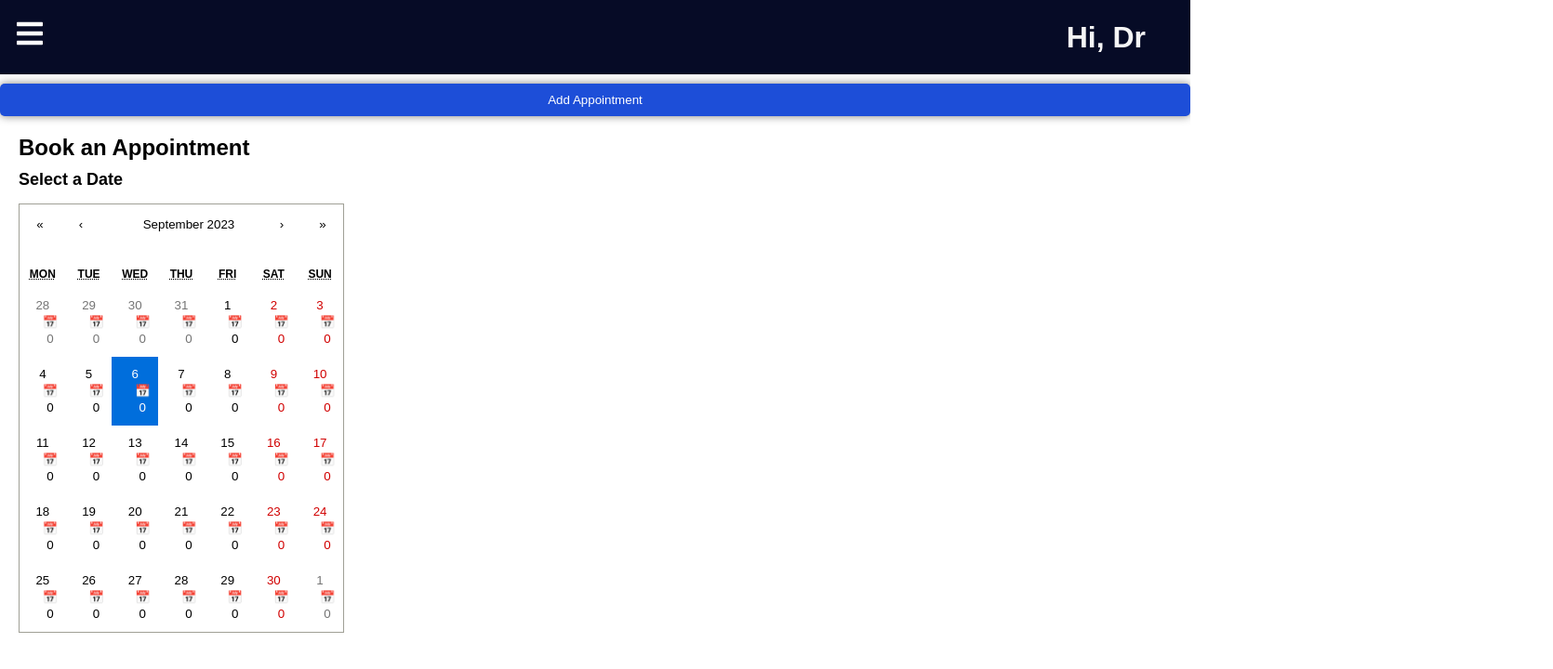
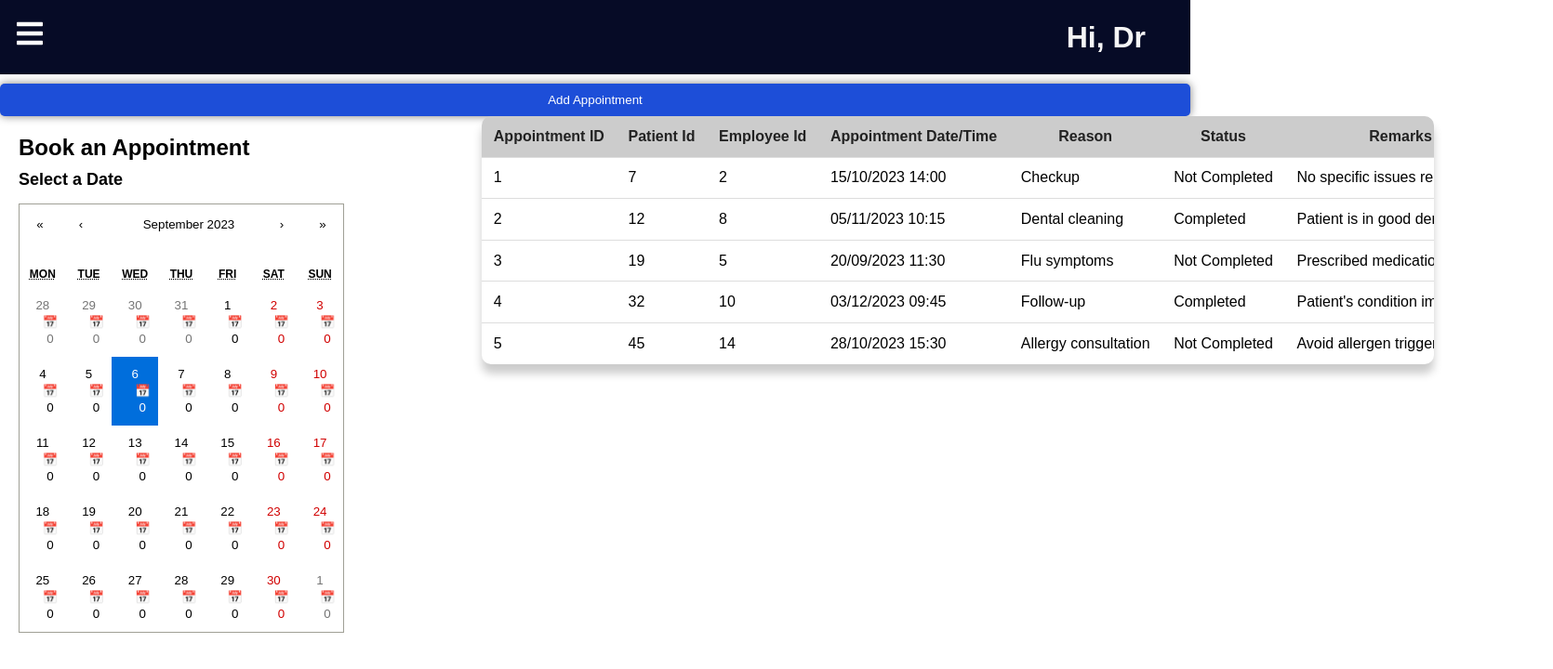
Before and after one commit to chewyuhan/FIT3164-MDS12-AutomatedHealthcareInformationSystem_Front_End, a React (Create React App) app in the folder v1/: page /appointment in a window 1280 px wide. Shown: the top 720 px of the page at 93% size, 1670 px wide, since content can reach past the window. Built offline with nearby package versions, Linux system fonts and the light colour scheme.

Commit message:
added appointment table using dummy data

```diff
--- a/v1/src/components/Appointment/AppointmentTable.jsx
+++ b/v1/src/components/Appointment/AppointmentTable.jsx
@@ -25,6 +25,8 @@ export const Table = ({ rows, editRow }) => {
             <th>Appointment Date/Time</th>
             <th>Reason</th>
             <th>Status</th>
+            <th>Remarks</th>
+            <th>Actions</th>
           </tr>
         </thead>
         <tbody>
@@ -34,8 +36,8 @@ export const Table = ({ rows, editRow }) => {
                 <td>
                   {row.appointmentId}
                 </td>
-                <td>{row.patient.id}</td>
-                <td>{row.employee.id}</td>
+                <td>{row.patientId}</td>
+                <td>{row.employeeId}</td>
                 <td>{moment(row.appointmentDateTime).format("DD/MM/YYYY HH:mm")}</td>
                 <td>{row.reason}</td>
                 <td>{row.completed ? "Completed" : "Not Completed"}</td>
--- a/v1/src/components/Appointment/Table.css
+++ b/v1/src/components/Appointment/Table.css
@@ -1,5 +1,5 @@
 .table-wrapper {
-    width: 100%;
+    width: 70%;
   }
 
   .table {
--- /dev/null
+++ b/v1/src/database/apptData2.js
@@ -0,0 +1,56 @@
+const apptData2 = [
+    {
+        appointmentId: 1,
+        registrationDateTime: new Date("2023-09-01T10:30:00Z"),
+        patientId: 7,
+        employeeId: 2,
+        appointmentDateTime: new Date("2023-10-15T14:00:00Z"),
+        reason: "Checkup",
+        remarks: "No specific issues reported.",
+        completed: false,
+      },
+      {
+        appointmentId: 2,
+        registrationDateTime: new Date("2023-09-05T09:45:00Z"),
+        patientId: 12,
+        employeeId: 8,
+        appointmentDateTime: new Date("2023-11-05T10:15:00Z"),
+        reason: "Dental cleaning",
+        remarks: "Patient is in good dental health.",
+        completed: true,
+      },
+      {
+        appointmentId: 3,
+        registrationDateTime: new Date("2023-09-10T14:20:00Z"),
+        patientId: 19,
+        employeeId: 5,
+        appointmentDateTime: new Date("2023-09-20T11:30:00Z"),
+        reason: "Flu symptoms",
+        remarks: "Prescribed medication for flu.",
+        completed: false,
+      },
+      {
+        appointmentId: 4,
+        registrationDateTime: new Date("2023-09-15T08:15:00Z"),
+        patientId: 32,
+        employeeId: 10,
+        appointmentDateTime: new Date("2023-12-03T09:45:00Z"),
+        reason: "Follow-up",
+        remarks: "Patient's condition improving.",
+        completed: true,
+      },
+      {
+        appointmentId: 5,
+        registrationDateTime: new Date("2023-09-20T16:50:00Z"),
+        patientId: 45,
+        employeeId: 14,
+        appointmentDateTime: new Date("2023-10-28T15:30:00Z"),
+        reason: "Allergy consultation",
+        remarks: "Avoid allergen triggers.",
+        completed: false,
+      },
+      // Add more appointment objects here
+    ];
+
+
+  export default apptData2;
--- a/v1/src/pages/Appointment.js
+++ b/v1/src/pages/Appointment.js
@@ -4,7 +4,11 @@ import Sidebar from '../components/Sidebar/Sidebar';
 import Calendar from "react-calendar";
 import 'react-calendar/dist/Calendar.css';
 import axios from 'axios'; // Import Axios for making API requests
+import { Table } from '../components/Appointment/AppointmentTable';
 import './Appointment.css';
+
+//using dummy data
+import appointmentData from "../database/apptData2";
 
 const Appointment = () => {
   const [appointments, setAppointments] = useState([]);
@@ -16,6 +20,12 @@ const Appointment = () => {
   const [patients, setPatients] = useState([]);
   const [selectedPatientId, setSelectedPatientId] = useState(null);
   const [isPopupOpen, setIsPopupOpen] = useState(false); // State to control the visibility of the popup
+
+  // Used to open Modal
+  const [rows, setRows] = useState(appointmentData);
+
+
+
 
 useEffect(() => {
   // Retrieve the access token from sessionStorage
@@ -60,7 +70,6 @@ useEffect(() => {
   const closeAppointmentPopup = () => {
     setIsPopupOpen(false);
   };
-
 
   const handleSelectAppointmentTime = () => {
     const appointment = {
@@ -156,6 +165,7 @@ const getPatientNameById = (patientID) => {
           <div className="selected-appointment-details">
             <h2>Appointments for {selectedAppointment[0]?.date.toDateString()}</h2>
             <div className="centered-list">
+
               <ul>
                 {selectedAppointment.map(appointment => (
                   <li key={appointment.time}>
@@ -169,7 +179,8 @@ const getPatientNameById = (patientID) => {
               </ul>
             </div>
           </div>
-        )}
+        )}<Table rows={rows} />
+
       </div>
     </div>
   </div>
```
